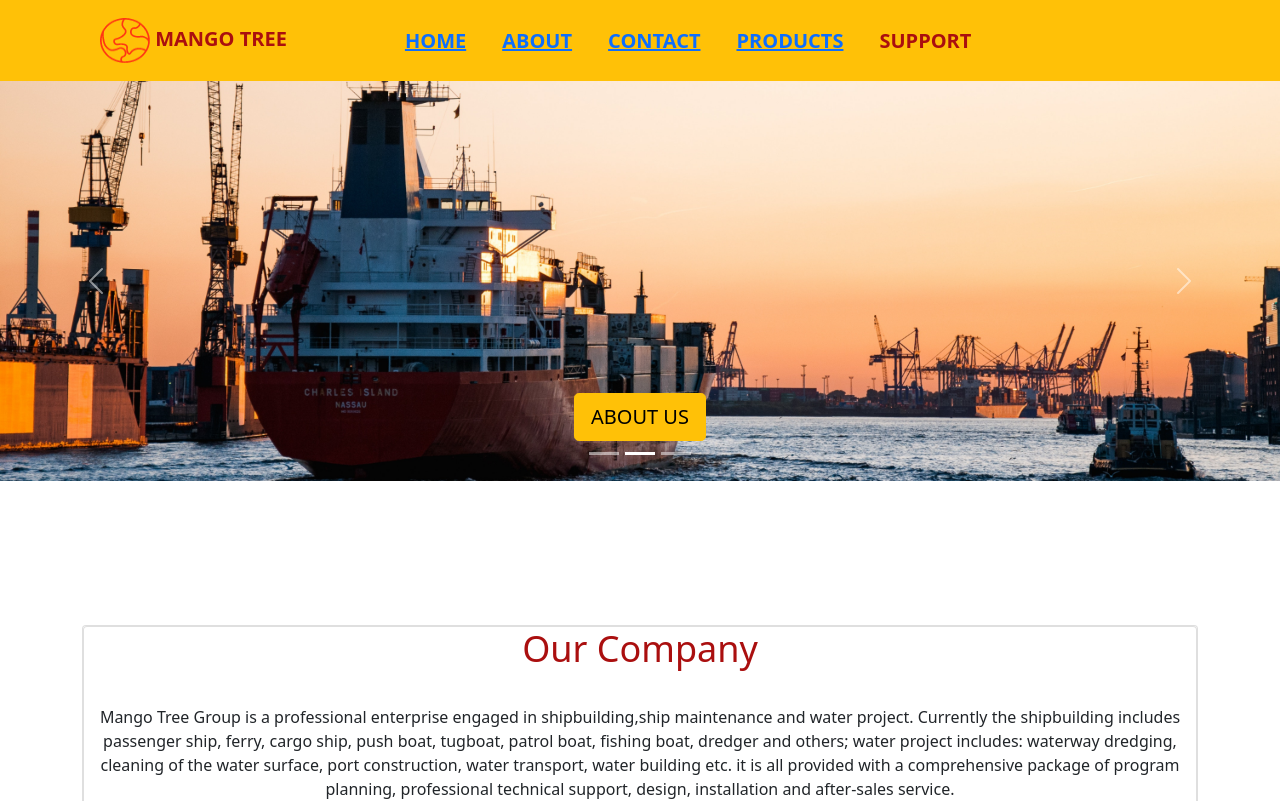
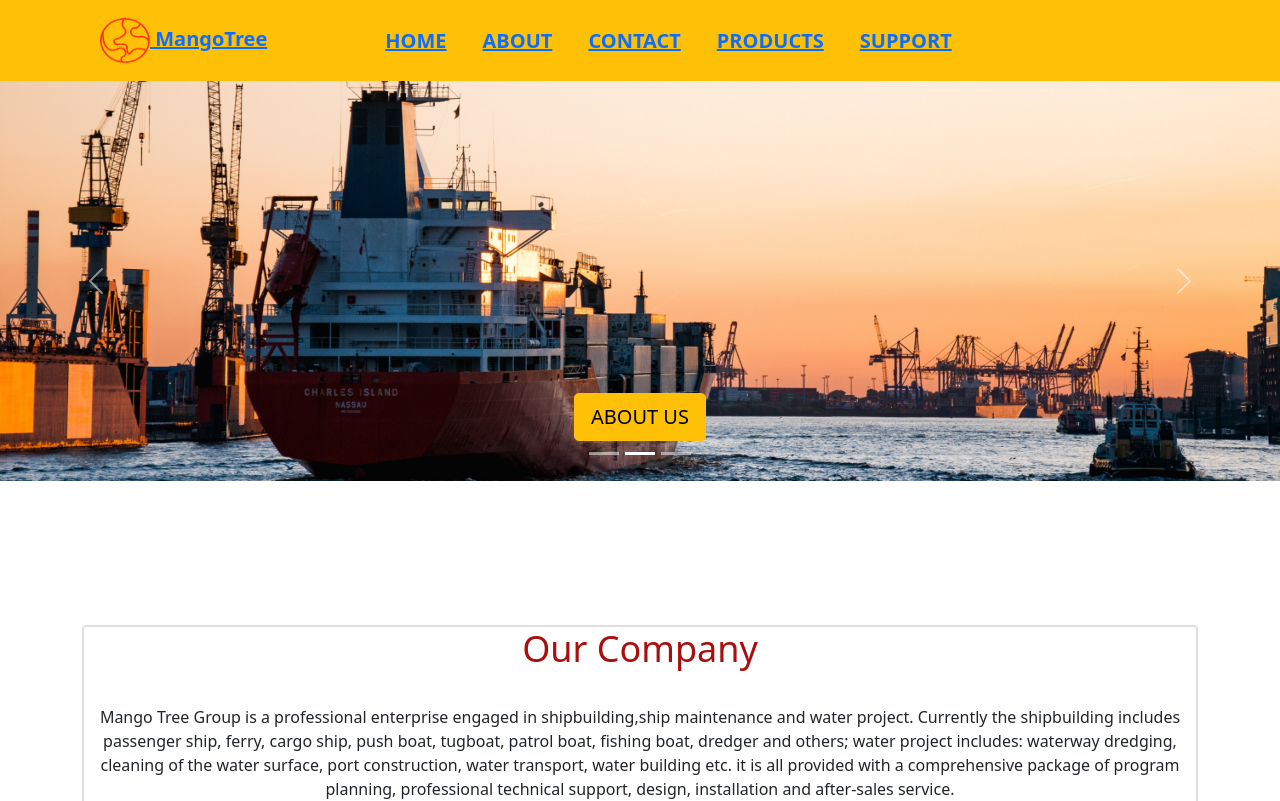
Before and after one commit to manishgupta577/dom, a React (Create React App) app: page / in a window 1280 px wide. Shown: the top 801 px of the page. Built offline with nearby package versions, Linux system fonts and the light colour scheme.

Commit message:
Update Navbar.js

```diff
--- a/src/components/inc/Navbar.js
+++ b/src/components/inc/Navbar.js
@@ -10,9 +10,9 @@ function Navbar1() {
   return(
     <div>
 
-    <Navbar collapseOnSelect expand="lg" bg="warning" variant="dark" sticky="top">
+    <Navbar className="stick" collapseOnSelect expand="lg" bg="warning" variant="dark" >
     <div className="nav-brand">
-    <Navbar.Brand href="/"><div className="nab"><img src={logo} alt="" width="50" height="45"/><b>                       MANGO TREE</b></div></Navbar.Brand>
+    <Navbar.Brand href="/"><div className="nab"><img src={logo} alt="" width="50" height="45"/><Link className="link" to="/" ><b>                                         MangoTree</b></Link></div></Navbar.Brand>
     </div>
     <Navbar.Toggle aria-controls="responsive-navbar-nav" />
     <Navbar.Collapse id="responsive-navbar-nav">
@@ -20,20 +20,20 @@ function Navbar1() {
       <Nav className="mr-auto">
 
       <div className="nav-item">
-      <Nav.Link href="#"><div className="nav-content"><Link to="/"><b>HOME</b></Link></div></Nav.Link>
+      <Nav.Link href="#"><div className="nav-content"><Link className="link" to="/" ><b>HOME</b></Link></div></Nav.Link>
       </div>
       <div className="nav-item">
-      <Nav.Link href="#"><div className="nav-content"><Link to="/about"><b>ABOUT</b></Link></div></Nav.Link>
+      <Nav.Link href="#"><div className="nav-content"><Link className="link" to="/about"><b>ABOUT</b></Link></div></Nav.Link>
       </div>
       <div className="nav-item">
-        <Nav.Link href="#"><div className="nav-content"><Link to="/contact"><b>CONTACT</b></Link></div></Nav.Link>
+        <Nav.Link href="#"><div className="nav-content"><Link className="link" to="/contact"><b>CONTACT</b></Link></div></Nav.Link>
       </div>
       <div className="nav-item">
-        <Nav.Link href="/project"><div className="nav-content"><Link to="/project"><b>PRODUCTS</b></Link></div></Nav.Link>
+        <Nav.Link href="/project"><div className="nav-content"><Link className="link" to="/project"><b>PRODUCTS</b></Link></div></Nav.Link>
       </div>
       <div className="nav-item">
-        <Nav.Link eventKey={2} href="#"><div className="nav-content">
-          <b>SUPPORT</b></div>
+        <Nav.Link eventKey={2} href="#"><div className="nav-content"><Link className="link" to="/" >
+          <b>SUPPORT</b></Link></div>
         </Nav.Link>
         </div>
 
```
